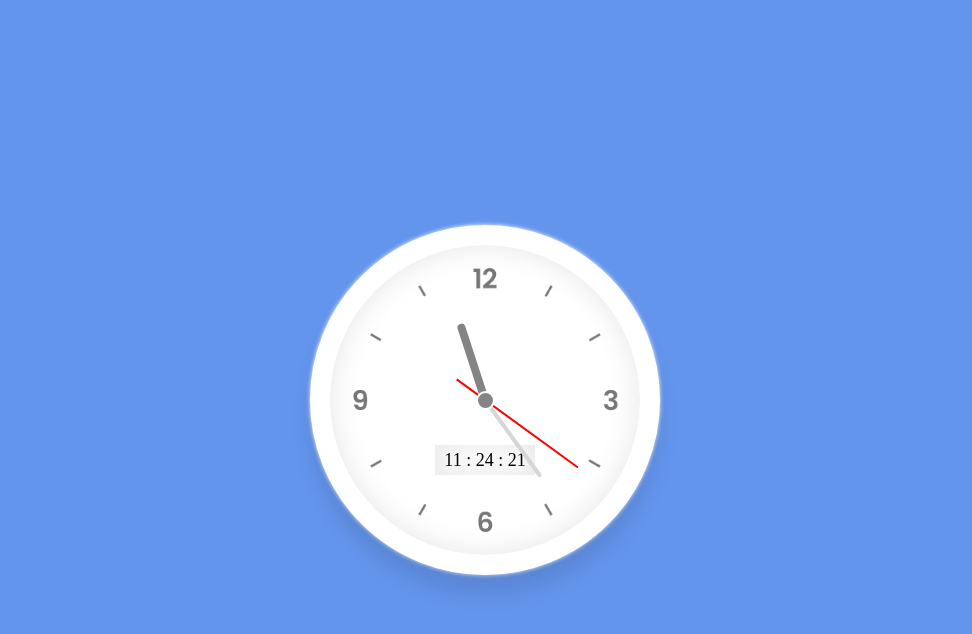
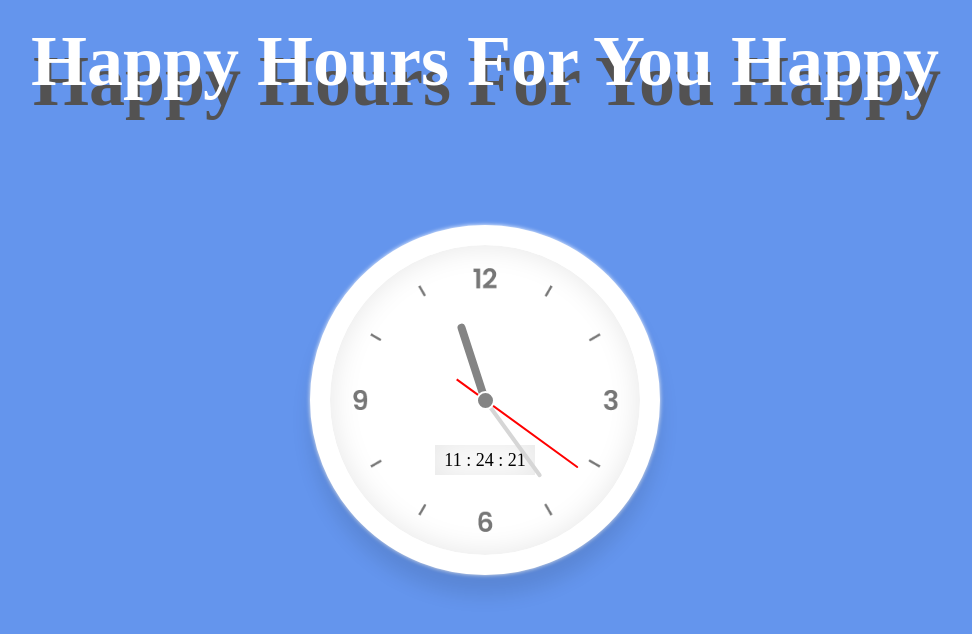
Before and after one commit to Serajj/AnalogClock, a plain HTML site: page index.html in a window 1280 px wide. Shown: the whole page, without its empty margins (155-1127 px from the left). Drawn offline with nearby package versions, Linux system fonts and the light colour scheme.

Commit message:
text added

```diff
--- a/index.html
+++ b/index.html
@@ -10,6 +10,7 @@
 
 </head>
 <body>
+    <div class="mytext">Happy Hours For You Happy</div>
 
     <div class="clock">
         <div class="dclock" id="dclock"></div>
--- a/style.css
+++ b/style.css
@@ -115,3 +115,15 @@ body{
     font-size: 18px;
     text-align: center;
 }
+
+.mytext{
+    top:20px;
+    font-size: 72px;
+    color: white;
+    font-weight: bolder;
+    position: absolute;
+    height: 200px;
+    width: 100%;
+    text-align: center;
+    text-shadow: 2px 20px #535252;
+}
```
